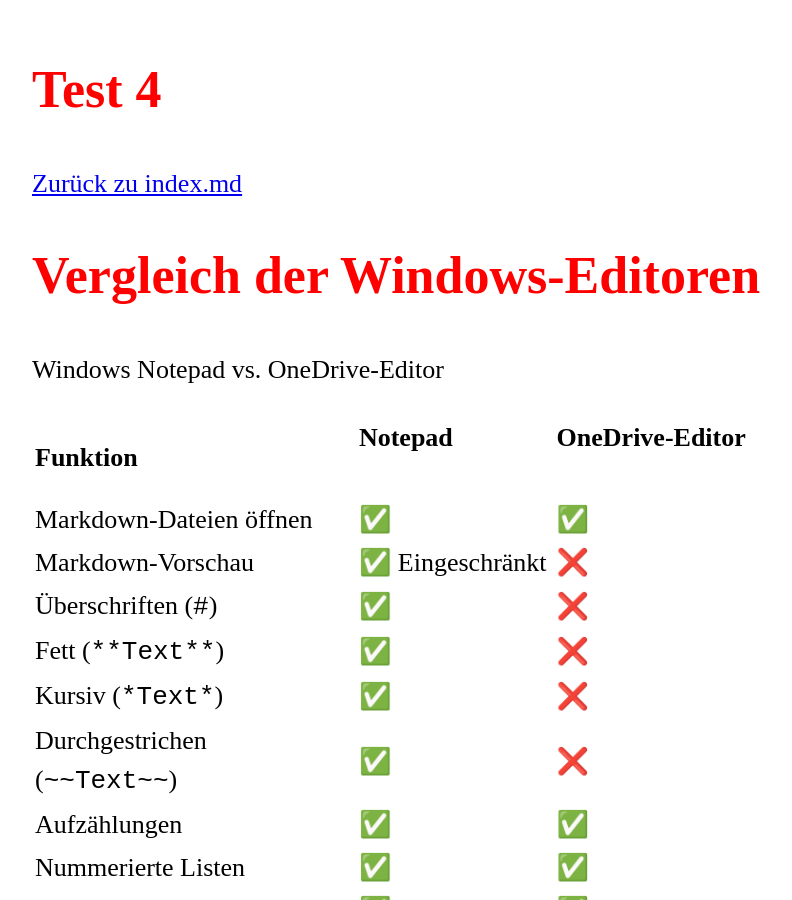
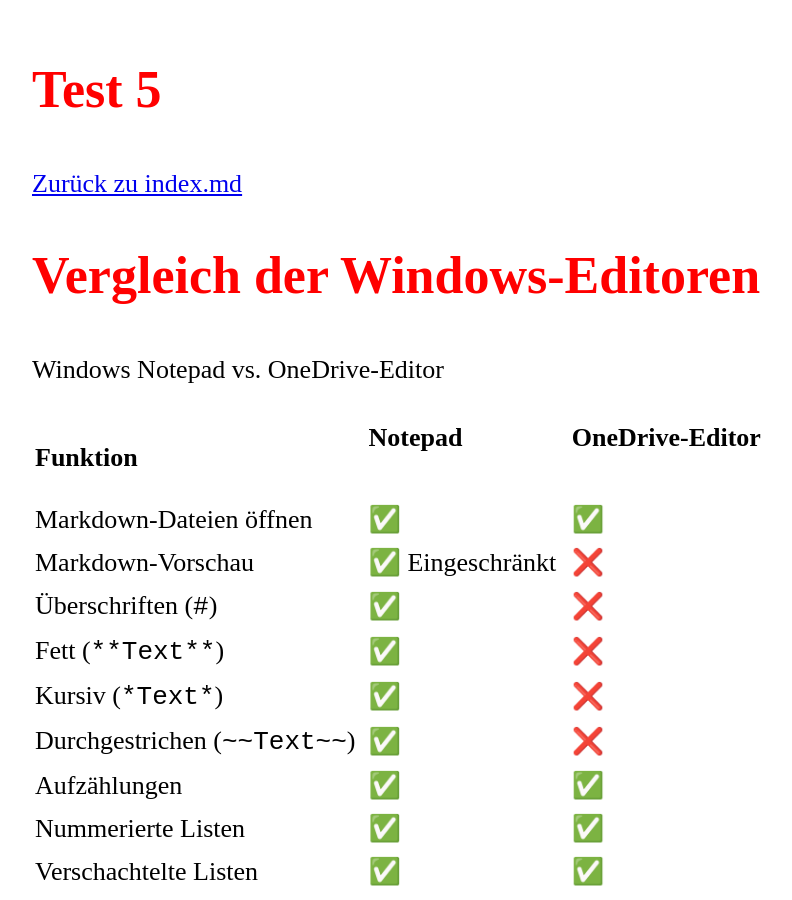
Before and after one commit to MonaLgbt/MonaLgbt.github.io, a Jekyll site: the page built from pages/comparison.md, in a window 1280 px wide and 900 px high. Shown: the whole window, without its empty margins (218-1010 px from the left). Built offline with Jekyll 4.4.1, drawn with Linux system fonts in a browser that asks for light colours.

Commit message:
Update comparison.md

```diff
--- a/pages/comparison.md
+++ b/pages/comparison.md
@@ -1,5 +1,5 @@
 ---
-title: Test 4
+title: Test 5
 layout: default
 ---
 
@@ -9,7 +9,7 @@
 
 Windows Notepad vs. OneDrive-Editor
 
-| Funktion &emsp;&emsp;&emsp;&emsp;&emsp; | Notepad &emsp;&emsp;&emsp;&emsp; | OneDrive-Editor &emsp;&emsp;&emsp; |
+| Funktion &emsp;&emsp;&emsp;&emsp;&emsp;&emsp; | Notepad &emsp;&emsp;&emsp;&emsp; | OneDrive-Editor &emsp;&emsp; |
 |-----------|----------|----------|
 | Markdown-Dateien öffnen | ✅ | ✅ |
 | Markdown-Vorschau | ✅ Eingeschränkt | ❌ |
```
